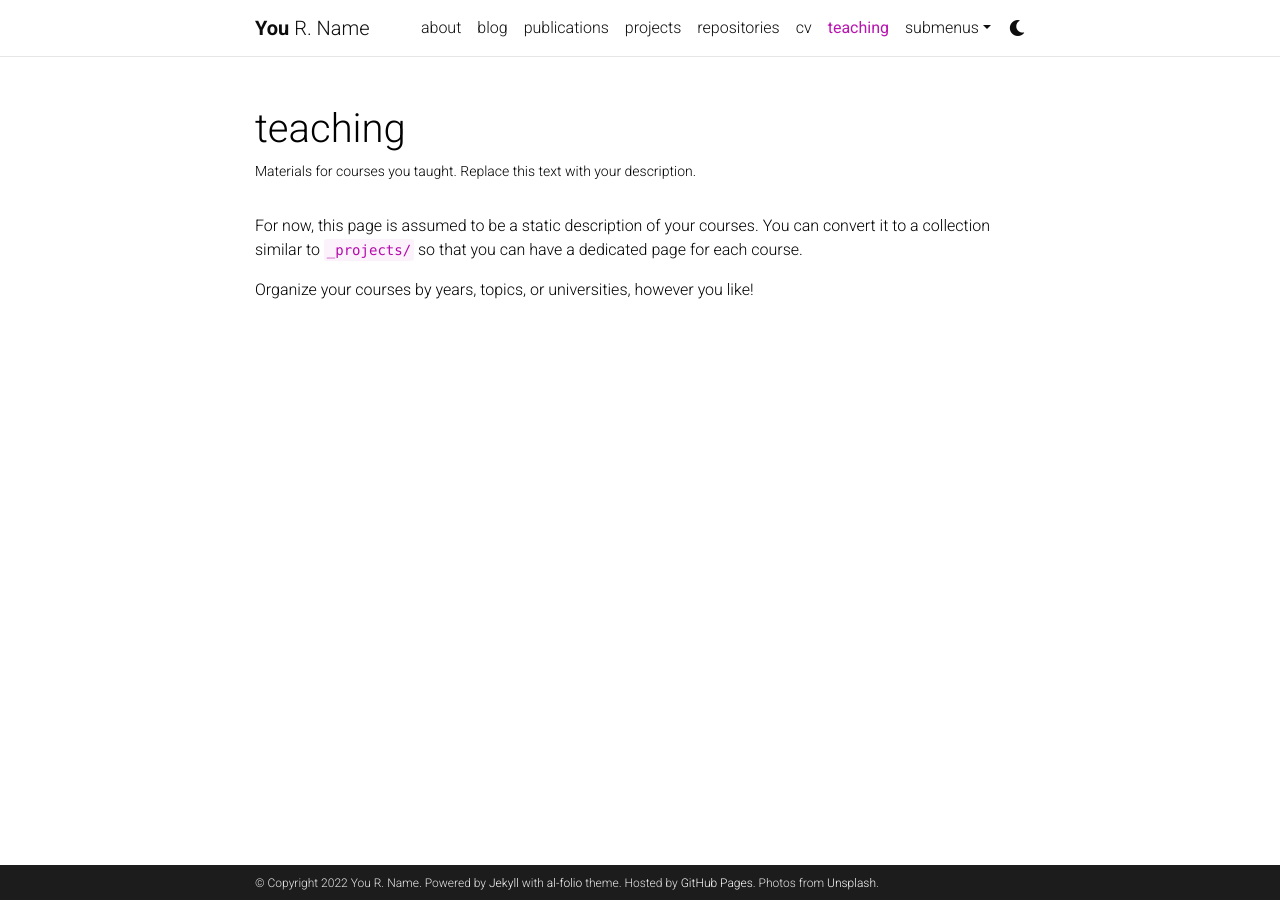
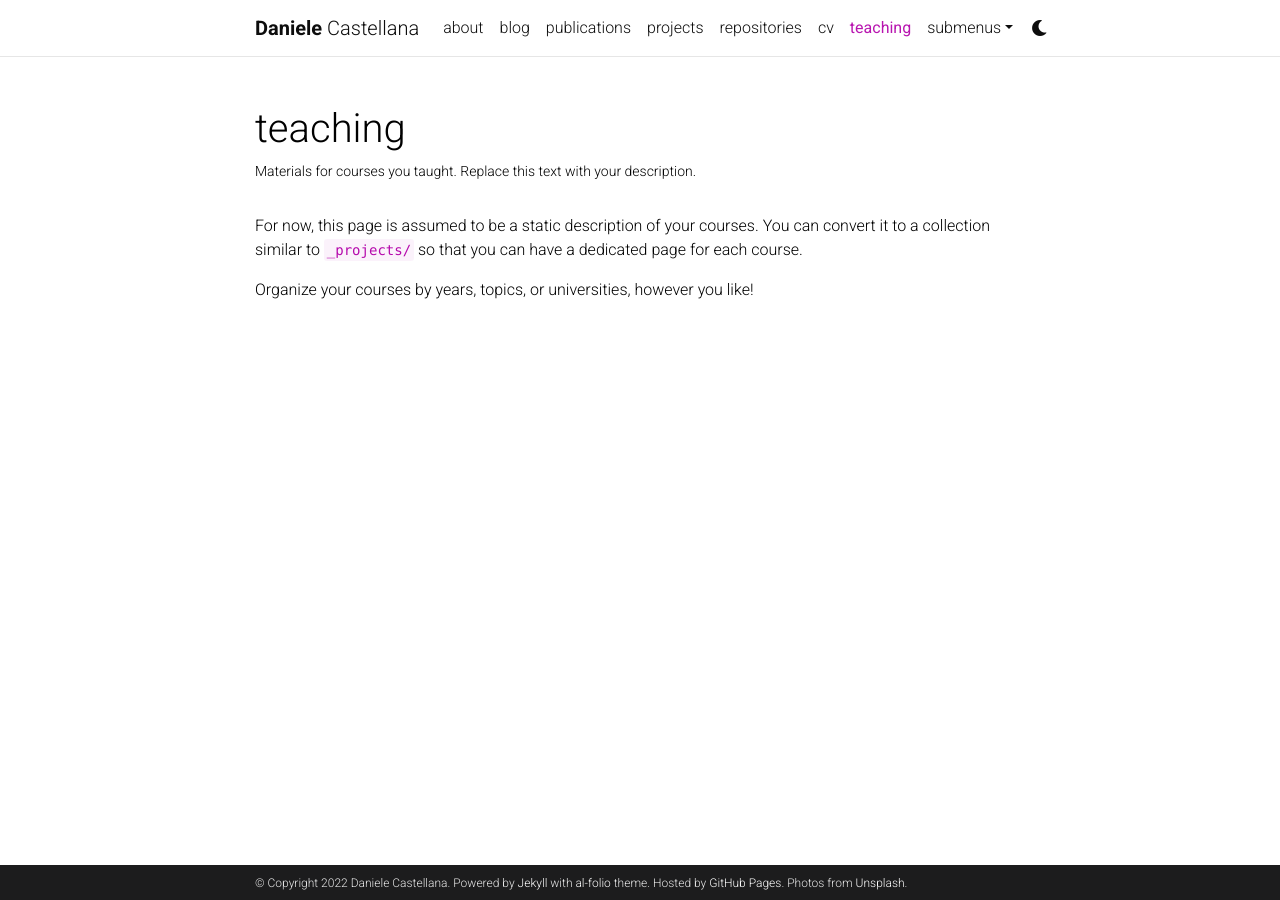
Before and after one commit to danielecastellana22/danielecastellana22.github.io, a Jekyll site: the page built from _pages/teaching.md, in a window 1280 px wide. Built offline with Jekyll 4.4.1, drawn with Linux system fonts in a browser that asks for light colours; comment, search, counter and statistics services are not loaded; a style sheet for code colours, icons or effects is not loaded.

Commit message:
Update _config.yml

```diff
--- a/_config.yml
+++ b/_config.yml
@@ -3,9 +3,9 @@
 # -----------------------------------------------------------------------------
 
 title: blank # the website title (if blank, full name will be used instead)
-first_name: You
-middle_name: R.
-last_name: Name
+first_name: Daniele
+middle_name:
+last_name: Castellana
 email: you@example.com
 description: > # the ">" symbol means to ignore newlines until "footer_text:"
   A simple, whitespace theme for academics. Based on [*folio](https://github.com/bogoli/-folio) design.
```
